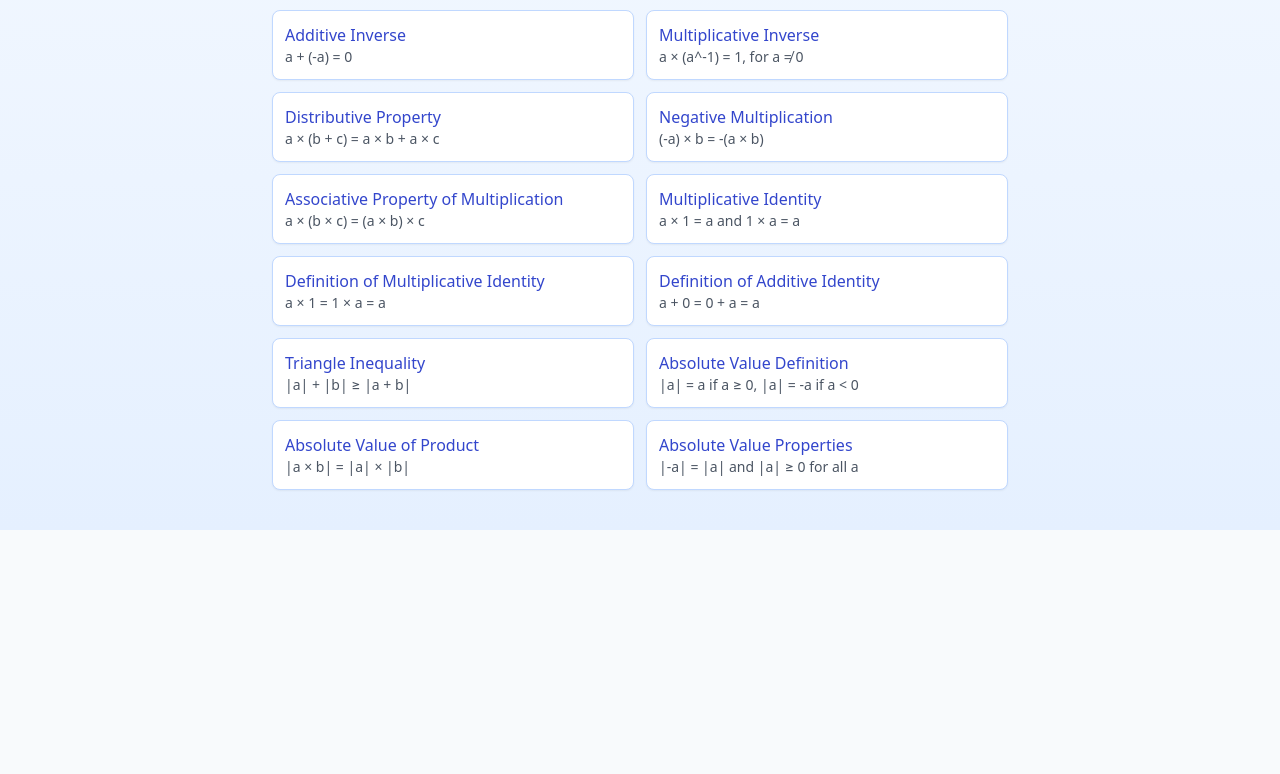
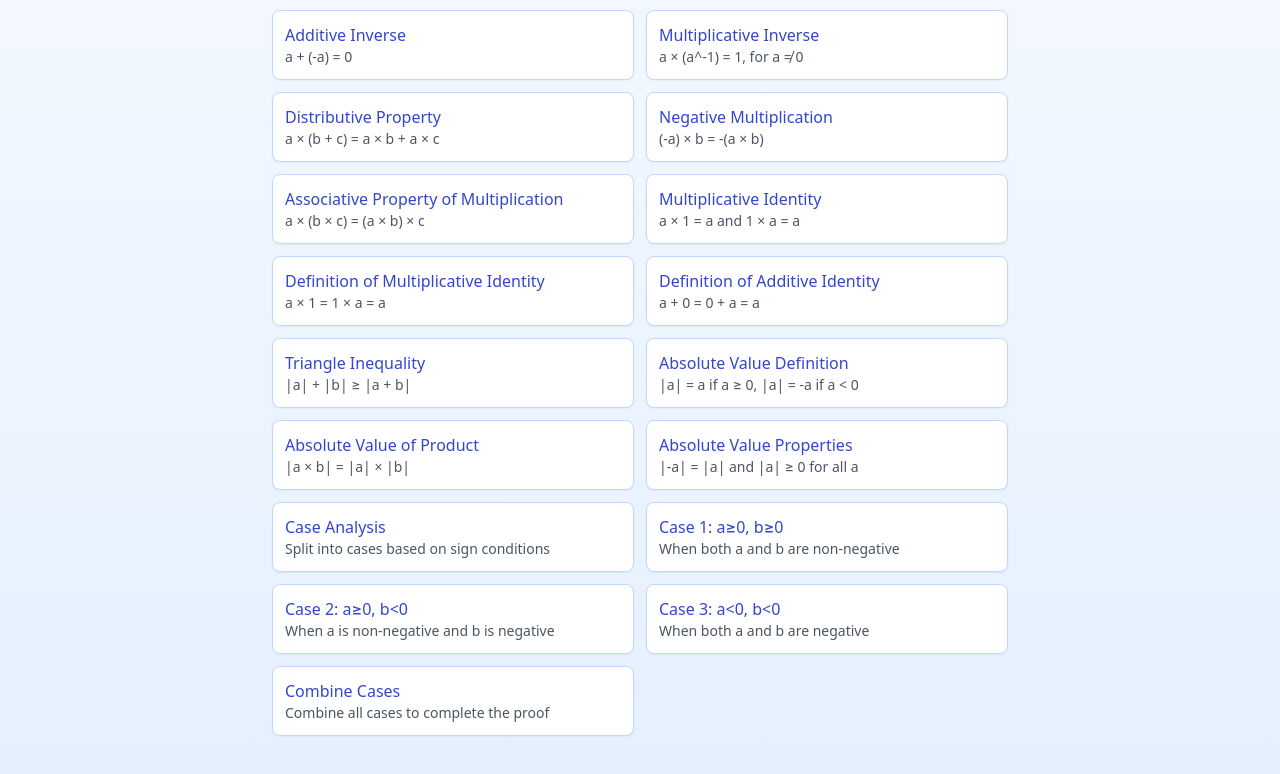
Before and after one commit to jacobsus7/theorem-tiles-interactive, a React (Vite) app: page / in a window 1280 px wide. Shown: the part 776-1550 px from the top of the page. Before the commit the page ends 1306 px from the top, so only its background shows below. Built offline with nearby package versions, Linux system fonts and the light colour scheme.

Commit message:
Fix: Triangle inequality proof and cases
Refactor the triangle inequality proof to use the correct inequality symbol and split the proof into three cases.

```diff
--- a/src/data/theorems.ts
+++ b/src/data/theorems.ts
@@ -1,4 +1,3 @@
-
 import { Theorem, Property } from "../types/theorem";
 
 // Define the available properties (axioms)
@@ -73,6 +72,31 @@ export const properties: Property[] = [
     name: "Absolute Value Properties",
     description: "|-a| = |a| and |a| ≥ 0 for all a",
   },
+  {
+    id: "case_analysis",
+    name: "Case Analysis",
+    description: "Split into cases based on sign conditions",
+  },
+  {
+    id: "case1",
+    name: "Case 1: a≥0, b≥0",
+    description: "When both a and b are non-negative",
+  },
+  {
+    id: "case2",
+    name: "Case 2: a≥0, b<0",
+    description: "When a is non-negative and b is negative",
+  },
+  {
+    id: "case3",
+    name: "Case 3: a<0, b<0",
+    description: "When both a and b are negative",
+  },
+  {
+    id: "combine_cases",
+    name: "Combine Cases",
+    description: "Combine all cases to complete the proof",
+  }
 ];
 
 // Define our theorems
@@ -101,7 +125,8 @@ export const theorems: Theorem[] = [
     initialExpression: "|a| + |b|",
     targetExpression: "|a + b|",
     availableProperties: properties.filter(p =>
-      ["triangle_inequality", "abs_definition", "abs_mult", "abs_properties"].includes(p.id)
+      ["triangle_inequality", "abs_definition", "abs_mult", "abs_properties",
+       "case_analysis", "case1", "case2", "case3", "combine_cases"].includes(p.id)
     ),
     steps: [],
     isComplete: false,
@@ -271,18 +296,67 @@ export const applyProperty = (
     }
   }
 
-  // Triangle inequality theorem
-  if (expression === "|a| + |b|" && propertyId === "triangle_inequality") {
+  // Triangle inequality theorem with case analysis
+  if (expression === "|a| + |b|" && propertyId === "case_analysis") {
     return {
-      newExpression: "≥ |a + b|",
-      explanation: "Applied triangle inequality: |a| + |b| ≥ |a + b|"
+      newExpression: "Case analysis",
+      explanation: "We'll split our proof into three cases based on the signs of a and b"
     };
   }
 
-  if (expression === "≥ |a + b|" && propertyId === "abs_properties") {
+  if (expression === "Case analysis" && propertyId === "case1") {
+    return {
+      newExpression: "Case 1: a≥0, b≥0",
+      explanation: "For the first case, assume both a and b are non-negative"
+    };
+  }
+
+  if (expression === "Case 1: a≥0, b≥0" && propertyId === "abs_definition") {
+    return {
+      newExpression: "Case1: a + b = |a + b|",
+      explanation: "When a≥0 and b≥0, then |a| = a and |b| = b, so |a| + |b| = a + b. Also, a + b ≥ 0, so |a + b| = a + b"
+    };
+  }
+
+  if (expression === "Case1: a + b = |a + b|" && propertyId === "case2") {
+    return {
+      newExpression: "Case 2: a≥0, b<0",
+      explanation: "For the second case, assume a is non-negative and b is negative"
+    };
+  }
+
+  if (expression === "Case 2: a≥0, b<0" && propertyId === "abs_definition") {
+    return {
+      newExpression: "Case2: a + (-b) ≥ |a + b|",
+      explanation: "When a≥0 and b<0, then |a| = a and |b| = -b, so |a| + |b| = a + (-b) = a - b. If a + b ≥ 0, then |a + b| = a + b, so a - b ≥ a + b, which is false. If a + b < 0, then |a + b| = -(a + b) = -a - b, so a - b ≥ -a - b, which is a ≥ -a, true when a≥0"
+    };
+  }
+
+  if (expression === "Case2: a + (-b) ≥ |a + b|" && propertyId === "case3") {
+    return {
+      newExpression: "Case 3: a<0, b<0",
+      explanation: "For the third case, assume both a and b are negative"
+    };
+  }
+
+  if (expression === "Case 3: a<0, b<0" && propertyId === "abs_definition") {
+    return {
+      newExpression: "Case3: (-a) + (-b) ≥ |a + b|",
+      explanation: "When a<0 and b<0, then |a| = -a and |b| = -b, so |a| + |b| = (-a) + (-b) = -a - b. Also, a + b < 0, so |a + b| = -(a + b) = -a - b"
+    };
+  }
+
+  if (expression === "Case3: (-a) + (-b) ≥ |a + b|" && propertyId === "combine_cases") {
+    return {
+      newExpression: "∴ |a| + |b| ≥ |a + b|",
+      explanation: "In all three cases, we've shown that |a| + |b| ≥ |a + b|, so the triangle inequality is proven for all real numbers a and b"
+    };
+  }
+
+  if (expression === "∴ |a| + |b| ≥ |a + b|" && propertyId === "triangle_inequality") {
     return {
       newExpression: "|a + b|",
-      explanation: "Proved the inequality holds for all real numbers a and b"
+      explanation: "We have proven the triangle inequality: |a| + |b| ≥ |a + b| for all real numbers a and b"
     };
   }
 
```
